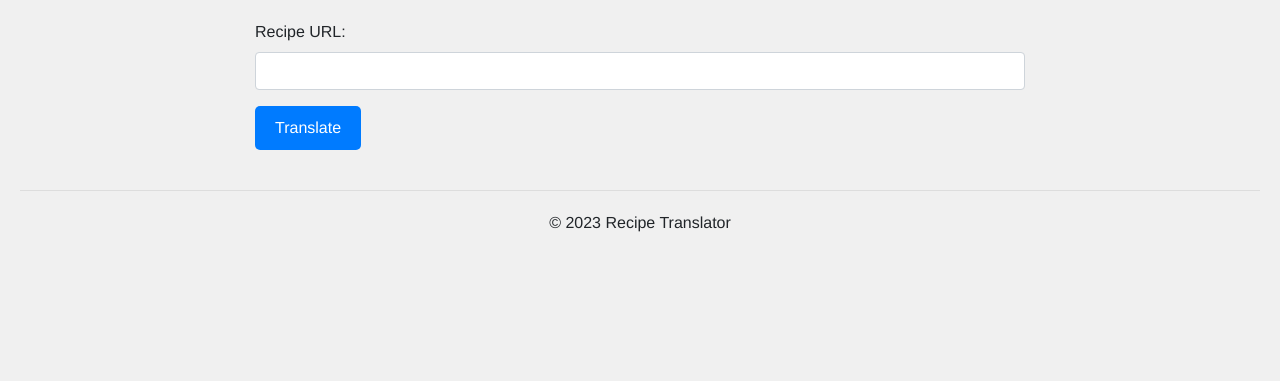
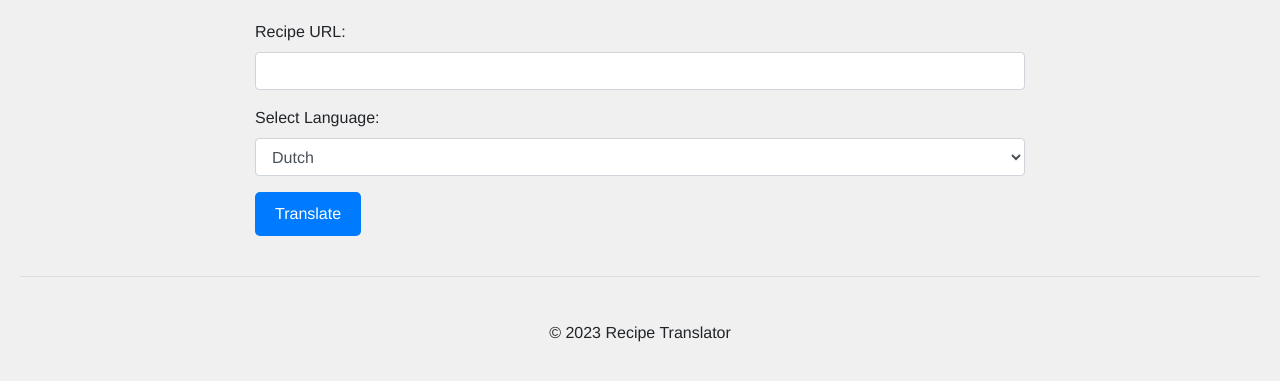
Before and after one commit to JLijbers/recipe-translator, a Flask app: page / in a window 1280 px wide. Shown: the part 117-498 px from the top of the page. Run offline with Flask 2, Linux system fonts and the light colour scheme; some libraries are stand-ins or nearby versions.

Commit message:
Select language to translate to
Added drop-down menu to select the language to translate to

```diff
--- a/app.py
+++ b/app.py
@@ -11,10 +11,10 @@ def index():
         url = request.form.get('url')
         scraper = Scraper(url)
         recipe_text = scraper.get_data()
-        detected_language = detect(recipe_text)
+        selected_language = request.form.get('language')
         translator = GPTTranslator()
-        translated_text = translator.translate(recipe_text)
-        return render_template('index.html', recipe_text=translated_text, detected_language=detected_language)
+        translated_text = translator.translate(recipe_text, selected_language)
+        return render_template('index.html', recipe_text=translated_text)
     return render_template('index.html')
 
 if __name__ == '__main__':
--- a/scraper.py
+++ b/scraper.py
@@ -1,5 +1,6 @@
 from bs4 import BeautifulSoup
 import requests
+
 
 class Scraper:
     def __init__(self, url):
--- a/templates/index.html
+++ b/templates/index.html
@@ -25,16 +25,26 @@
                     <label for="url">Recipe URL:</label>
                     <input type="text" class="form-control" id="url" name="url" required>
                 </div>
-                <button type="submit" class="btn">Translate</button>
+                <div class="form-group">
+                    <label for="language">Select Language:</label>
+                    <select class="form-control" id="language" name="language">
+                        <option value="en">Dutch</option>
+                        <option value="de">German</option>
+                        <option value="fr">French</option>
+                        <option value="fr">English</option>
+                        <option value="fr">Spanish</option>
+                        <!-- Add more options as needed -->
+                    </select>
+                </div>
+                <button type="submit" class="btn btn-primary">Translate</button>
                 <div id="spinner" style="display: none;">
                     <img src="{{ url_for('static', filename='images/spinner.gif') }}" alt="Loading...">
                 </div>
             </form>
             {% if recipe_text %}
-                <div class="recipe">
-                    <h2>Recipe</h2>
+                <div class="recipe mt-4">
+                    <h2>Translated Recipe</h2>
                     <p>{{ recipe_text }}</p>
-		    <h3>Detected Language: {{ detected_language }}</h3>
                     <script>
                         document.getElementById('spinner').style.display = 'none';
                     </script>
@@ -43,7 +53,7 @@
         </div>
     </main>
     <footer>
-        <div class="container">
+        <div class="container mt-4">
             <p class="text-center">© 2023 Recipe Translator</p>
         </div>
     </footer>
```
Also changed, not shown: translator.py (+7 -2 lines).
